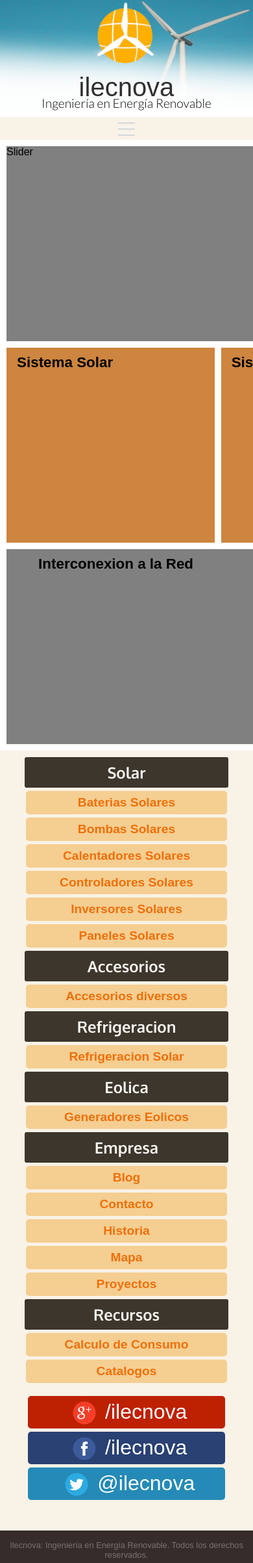
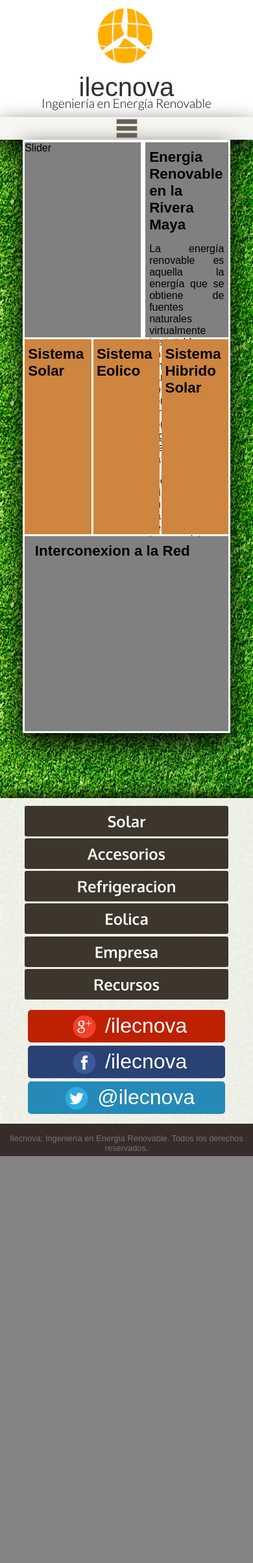
Before and after one commit to marco-martinez/ilecnova, a PHP site: page / in a window 390 px wide; the page is wider, and only the part inside the window is pictured. Shown: that part at 65% size. After the commit the page ends 1779 px from the top of that part, so only its background shows below. Run offline with PHP 8.4, Linux system fonts and the light colour scheme; some web fonts are replaced.

Commit message:
rediseñando el header y el footer, agregando menus desplegables en ambos

```diff
--- a/css/estilos.css
+++ b/css/estilos.css
@@ -1,6 +1,8 @@
 @import url(http://fonts.googleapis.com/css?family=Montserrat:400,700|Lato:100,300,400,100italic|Muli:300,400|Oxygen:400,300,700);
 
 body{
+	background: url(../img/back-grass.jpg);
+	background-position: center;
 	font-family: "Muli", sans-serif;
 	font-size: 16px;
 	font-weight: 300;
@@ -26,6 +28,7 @@
 	background: white;
 	height: auto;
 	margin:0 auto;
+	margin-bottom: 100px;
 	width: 1002px;
 
 }
@@ -58,7 +61,9 @@
 	width: 32%;
 }
 
-
+.shadow {
+	box-shadow: 0px 15px 34px 0px black;
+}
 
 .slider{
 	background-color: grey;
@@ -80,8 +85,8 @@
 	width: 100%;
 }
 
-#contenedor section{
-	width: 100%;
+#contenedor section#cuerpo{
+	width: 95%;
 }
 
 }
@@ -91,7 +96,7 @@
 #contenedor{
 	width: 100%;
 }
-#contenedor section{
+#contenedor section#cuerpo{
 	width: 738px;
 }
 
@@ -104,7 +109,7 @@
 #contenedor{
 	width: 100%;
 }
-#contenedor section{
+#contenedor section#cuerpo{
 	width: 95%;
 }
 
@@ -116,7 +121,7 @@
 #contenedor{
 	width: 100%;
 }
-#contenedor section{
+#contenedor section#cuerpo{
 	width: 438px;
 }
 
@@ -126,7 +131,7 @@
 	#contenedor{
 	width: 100%;
 }
-#contenedor section{
+#contenedor section#cuerpo{
 	width: 320px;
 }
 
--- a/css/footer.css
+++ b/css/footer.css
@@ -2,7 +2,8 @@
 /* EMPIEZA ESTILOS QUE SE MOSTRARA PARA PANTALLAS SUPERIORES A 1024 PX */
 footer {
 
-	background: #F9F2E7;
+	background: rgba(248, 246, 242, 0.94);
+	box-shadow: 0px 0px 20px 3px black;
 	height: 347px;
 	margin:0 auto;
 	padding-top: 70px;
@@ -104,6 +105,14 @@
 	margin:0 auto;
 	width: 1002px;
 
+}
+
+.menu-estandar{
+	display: block;
+}
+
+.menu-movil{
+	display: none;
 }
 
 .footer-div-redes-sociales{
@@ -257,7 +266,8 @@
 @media screen and (max-width:620px){
 
 	footer{
-		height: 1240px;
+		background: rgba(248, 246, 242, 0.95);
+		height: auto;
 		padding-top: 10px;
 	}
 
@@ -271,13 +281,14 @@
 		color:rgb(248, 246, 242);
 		font-size: 1.5em;
 		font-weight: bold;
-		margin: 0% 1%;
+		margin: 0.5% 1%;
 		padding: 8px 0px;
 		text-align: center;
 		width: 98%;
 	}
 
 	footer div div div a {
+		height: 50px !important;
 		text-align: center;
 	}
 
@@ -289,6 +300,10 @@
 	footer div div div a p{
 		font-size: 2em;
 		margin: 6px 0px 0px 0px;
+	}
+
+	footer div div ul{
+		display: none;
 	}
 
 	footer div div ul li{
@@ -306,7 +321,7 @@
 
 
 	footer #contenedor-footer{
-		height: 1190px;
+		height: auto;
 		width: 438px;
 	}
 
@@ -314,6 +329,14 @@
 		display: inline-block;
 		height: 180px;
 		width: 100%;
+	}
+
+	.menu-estandar{
+	display: none;
+	}
+
+	.menu-movil{
+		display: block;
 	}
 
 	.footer-div-redes-sociales{
@@ -338,3 +361,10 @@
 	footer #contenedor-footer{
 		width: 320px;
 	}
+}
+
+@media screen and (min-width: 621px){
+	footer div div ul{
+		display: block !important;
+	}
+}
--- a/css/header.css
+++ b/css/header.css
@@ -1,7 +1,7 @@
 /* EMPIEZA ESTILOS QUE SE MOSTRARA PARA PANTALLAS SUPERIORES A 1024 PX */
 header div {
-	background: url(../img/background-ilecnova2.jpg);
-	background-size: 100% 100%;
+	background: white;
+	box-shadow:0px -10px 20px 3px black;
 	height: 300px;
 	margin:0 auto;
 	width:1002px;
@@ -44,7 +44,7 @@
 }
 
 nav{
-	background-color: #F9F2E7;
+	background-color: rgb(248, 246, 242);
 	height: 55px;
 	margin-top: 5px;
 	margin: 0 auto;
@@ -130,8 +130,6 @@
 @media screen and (max-width:1024px){
 
 	header div {
-		background-size: 100% 100%;
-		background: url(../img/background-ilecnova2.jpg);
 		height: 200px;
 		width:738px;
 	}
@@ -280,7 +278,6 @@
 
 	nav{
 		height: auto;
-		margin-top: 3px;
 		width:438px;
 	}
 
@@ -300,15 +297,21 @@
 	}
 
 	nav ul li a{
-		padding: 0.2em 0%;
+		background-color: rgb(60, 54, 44);
+		border-radius: 3px;
+		color:rgb(248, 246, 242);
+		font-size: 1.5em;
+		font-weight: bold;
+		margin: 0.5% 1%;
+		padding: 8px 0px;
 		text-align: center;
-	 	display: block;
-	 	font-size: 1.2em;
+		width: 98%;
 	}
 
-	 nav ul li a:active, a:hover{
+	 nav ul li a:active,nav ul li a:hover{
+	 	background-color: rgb(60, 54, 44);
 	 	background-image:none;
-	 	background: #f5ce91;
+	 	color:rgb(248, 246, 242);
 	 }
 }
 
@@ -325,7 +328,7 @@
 	header div hgroup{
 		display: block;
 		margin:0 auto;
-		margin-bottom: 10px;
+		padding-bottom: 10px;
 		width: 280px;
 	}
 
--- a/index.php
+++ b/index.php
@@ -15,7 +15,7 @@
 <body>
 	<section id="contenedor">
 		<?php include("scripts/header.php"); ?>
- 		<section id="cuerpo">
+ 		<section id="cuerpo" class="shadow">
 	 			<article class="slider">
 	 				Slider
 	 			</article><!--
--- a/js/mostrarOcultar.js
+++ b/js/mostrarOcultar.js
@@ -6,5 +6,33 @@
 }
 window.onload = function(){
    mostrarOcultar('mostrar');
+   mostrarOcultar('menu-solar');
+   mostrarOcultar('menu-accesorios');
+   mostrarOcultar('menu-refrigeracion');
+   mostrarOcultar('menu-eolica');
+   mostrarOcultar('menu-empresa');
+   mostrarOcultar('menu-recursos');
 }
+
+/*
+window.onload = function(){
+   mostrarOcultar('menu-solar');
+}
+window.onload = function(){
+   mostrarOcultar('menu-accesorios');
+}
+window.onload = function(){
+   mostrarOcultar('menu-refrigeracion');
+}
+window.onload = function(){
+   mostrarOcultar('menu-eolica');
+}
+window.onload = function(){
+   mostrarOcultar('menu-empresa');
+}
+window.onload = function(){
+   mostrarOcultar('menu-recursos');
+}
+
+*/
 // Con esto haremos que al dar click en la imagen "menu.png" muestre u oculte el contenido.
--- a/scripts/footer.php
+++ b/scripts/footer.php
@@ -1,7 +1,8 @@
 <footer>
 	<div id="contenedor-footer">
 	<div id="footer-solar" class="footer-div">
-		<h3>Solar</h3>
+		<h3 class="menu-estandar">Solar</h3>
+		<a id="btn-solar" onclick="mostrarOcultar('menu-solar')" class="menu-movil"><h3>Solar</h3></a>
 		<ul id="menu-solar">
 			<li><a href="#">Baterias Solares</a></li>
 			<li><a href="#">Bombas Solares</a></li>
@@ -12,25 +13,29 @@
 		</ul>
 	</div>
 	<div id="footer-accesorios" class="footer-div">
-		<h3>Accesorios</h3>
+		<h3 class="menu-estandar">Accesorios</h3>
+		<a id="btn-accesorios" onclick="mostrarOcultar('menu-accesorios')" class="menu-movil"><h3>Accesorios</h3></a>
 		<ul id="menu-accesorios">
 			<li><a href="#">Accesorios diversos</a></li>
 		</ul>
 	</div>
 	<div id="footer-refrigeracion" class="footer-div">
-		<h3>Refrigeracion</h3>
+		<h3 class="menu-estandar">Refrigeracion</h3>
+		<a id="btn-refrigeracion" onclick="mostrarOcultar('menu-refrigeracion')" class="menu-movil"><h3>Refrigeracion</h3></a>
 		<ul id="menu-refrigeracion">
 			<li><a href="#">Refrigeracion Solar</a></li>
 		</ul>
 	</div>
 	<div id="footer-eolica" class="footer-div">
-		<h3>Eolica</h3>
+		<h3 class="menu-estandar">Eolica</h3>
+		<a id="btn-eolica" onclick="mostrarOcultar('menu-eolica')" class="menu-movil"><h3>Eolica</h3></a>
 		<ul id="menu-eolica">
 			<li><a href="#">Generadores Eolicos</a></li>
 		</ul>
 	</div>
 	<div id="footer-empresa" class="footer-div">
-		<h3>Empresa</h3>
+		<h3 class="menu-estandar">Empresa</h3>
+		<a id="btn-empresa" onclick="mostrarOcultar('menu-empresa')" class="menu-movil"><h3>Empresa</h3></a>
 		<ul id="menu-empresa">
 			<li><a href="#">Blog</a></li>
 			<li><a href="#">Contacto</a></li>
@@ -40,7 +45,8 @@
 		</ul>
 	</div>
 	<div id="footer-recursos" class="footer-div">
-		<h3>Recursos</h3>
+		<h3 class="menu-estandar">Recursos</h3>
+		<a id="btn-recursos" onclick="mostrarOcultar('menu-recursos')" class="menu-movil"><h3>Recursos</h3></a>
 		<ul id="menu-recursos">
 			<li><a href="#">Calculo de Consumo</a></li>
 			<li><a href="#">Catalogos</a></li>
--- a/scripts/header.php
+++ b/scripts/header.php
@@ -1,5 +1,5 @@
 <header>
-	<div>
+	<div class="shadow">
 		<img src="img/logo-oficial.png" />
 		<hgroup>
 			<h2>ilecnova</h2>
@@ -7,8 +7,8 @@
 		</hgroup>
 	</div>
 </header>
-<nav>
-	<a id="btn-menu" onclick="mostrarOcultar('mostrar')"><img src="img/menu-button.svg" /></a>
+<nav class="shadow">
+	<a id="btn-menu" onclick="mostrarOcultar('mostrar')"><img src="img/btn-menu-movil.png" /></a>
 	<ul  id="mostrar">
 		<li><a href="#">Paneles Solares</a></li><!--
 		--><li><a href="#">Baterias</a></li><!--
```
Also changed, not shown: img/back-grass copia.jpg (added), img/back-grass-2.jpg (added), img/back-grass.jpg (added), img/btn-menu-movil.png (added).
